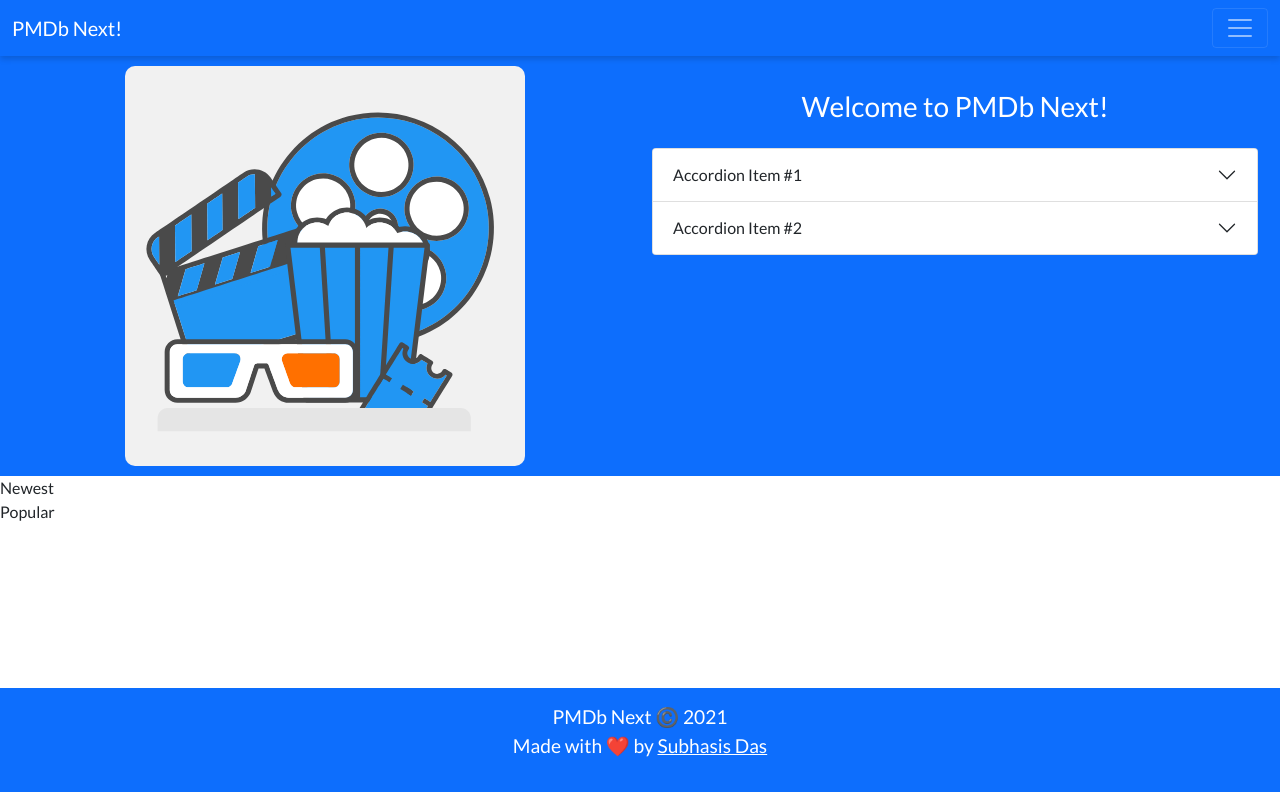
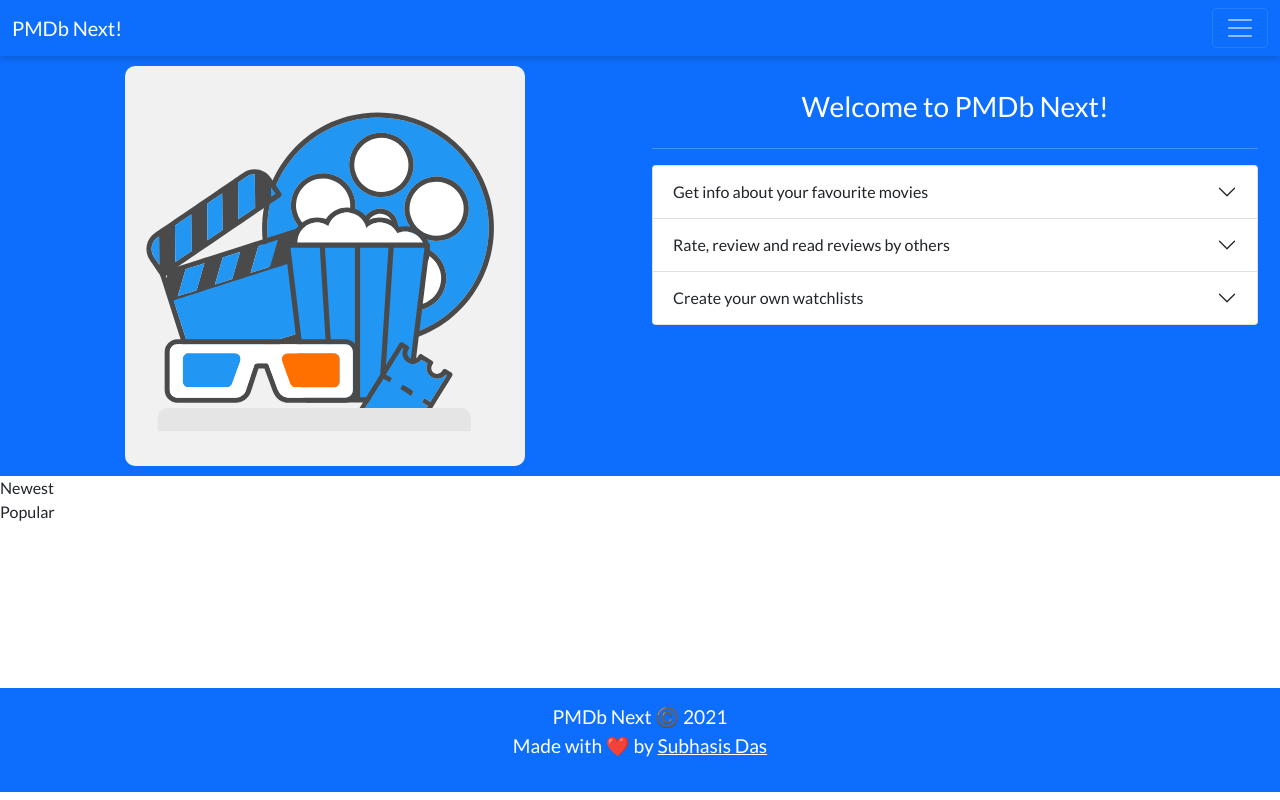
Before and after one commit to inframarauder/pmdb-next, a Next.js app: page / in a window 1280 px wide. Built offline with nearby package versions, Linux system fonts and the light colour scheme.

Commit message:
about section complete

```diff
--- a/components/Home/About.js
+++ b/components/Home/About.js
@@ -5,6 +5,24 @@ import movieTheatreLottie from "../../public/lotties/movie-theatre.json";
 import styles from "../../styles/Home.module.css";
 
 const About = () => {
+	const accordionData = [
+		{
+			title: "Get info about your favourite movies",
+			content:
+				"Cast, director, rating, plot and even streaming service - you get all the info about all your favourite movies right here!",
+		},
+		{
+			title: "Rate, review and read reviews by others",
+			content:
+				"Express how you feel about a movie and also get to see what others think. Share your opinions about your favourite movies on our platform!",
+		},
+		{
+			title: "Create your own watchlists",
+			content:
+				"Create your own collection of movies and curate them in a list of your own! Use your watchlist to binge watch your favourite movies!",
+		},
+	];
+
 	return (
 		<Container fluid>
 			<Row className={styles.about}>
@@ -16,31 +34,16 @@ const About = () => {
 				</Col>
 				<Col className="text-center">
 					<h3 className="my-4 text-center">Welcome to PMDb Next!</h3>
-					<Accordion className={styles.about_accordion}>
-						<Accordion.Item eventKey="0">
-							<Accordion.Header>Accordion Item #1</Accordion.Header>
-							<Accordion.Body>
-								Lorem ipsum dolor sit amet, consectetur adipiscing elit, sed do
-								eiusmod tempor incididunt ut labore et dolore magna aliqua. Ut
-								enim ad minim veniam, quis nostrud exercitation ullamco laboris
-								nisi ut aliquip ex ea commodo consequat. Duis aute irure dolor
-								in reprehenderit in voluptate velit esse cillum dolore eu fugiat
-								nulla pariatur. Excepteur sint occaecat cupidatat non proident,
-								sunt in culpa qui officia deserunt mollit anim id est laborum.
-							</Accordion.Body>
-						</Accordion.Item>
-						<Accordion.Item eventKey="1">
-							<Accordion.Header>Accordion Item #2</Accordion.Header>
-							<Accordion.Body>
-								Lorem ipsum dolor sit amet, consectetur adipiscing elit, sed do
-								eiusmod tempor incididunt ut labore et dolore magna aliqua. Ut
-								enim ad minim veniam, quis nostrud exercitation ullamco laboris
-								nisi ut aliquip ex ea commodo consequat. Duis aute irure dolor
-								in reprehenderit in voluptate velit esse cillum dolore eu fugiat
-								nulla pariatur. Excepteur sint occaecat cupidatat non proident,
-								sunt in culpa qui officia deserunt mollit anim id est laborum.
-							</Accordion.Body>
-						</Accordion.Item>
+					<hr />
+					<Accordion>
+						{accordionData.map((item, index) => (
+							<Accordion.Item key={index} eventKey={index}>
+								<Accordion.Header>{item.title}</Accordion.Header>
+								<Accordion.Body className={styles.accordionBody}>
+									{item.content}
+								</Accordion.Body>
+							</Accordion.Item>
+						))}
 					</Accordion>
 				</Col>
 			</Row>
--- a/styles/Home.module.css
+++ b/styles/Home.module.css
@@ -22,6 +22,9 @@
 	border-radius: 10px;
 }
 
-.aboutInfo {
-	font-size: 1.2rem;
+.accordionBody {
+	background-color: var(--secondary-bg-color);
+	color: var(--secondary-text-color);
+	text-align: left;
+	padding: 10px;
 }
--- a/styles/globals.css
+++ b/styles/globals.css
@@ -31,9 +31,14 @@ body {
 	--main-bg-color: #0d6efd;
 	--secondary-bg-color: #f1f1f1;
 	--main-text-color: #fff;
+	--secondary-text-color: #000;
 }
 
 .remove-focus:focus {
 	outline: none;
 	box-shadow: none;
 }
+.accordion-button:focus {
+	box-shadow: none;
+	border-color: rgba(0, 0, 0, 0.125);
+}
```
